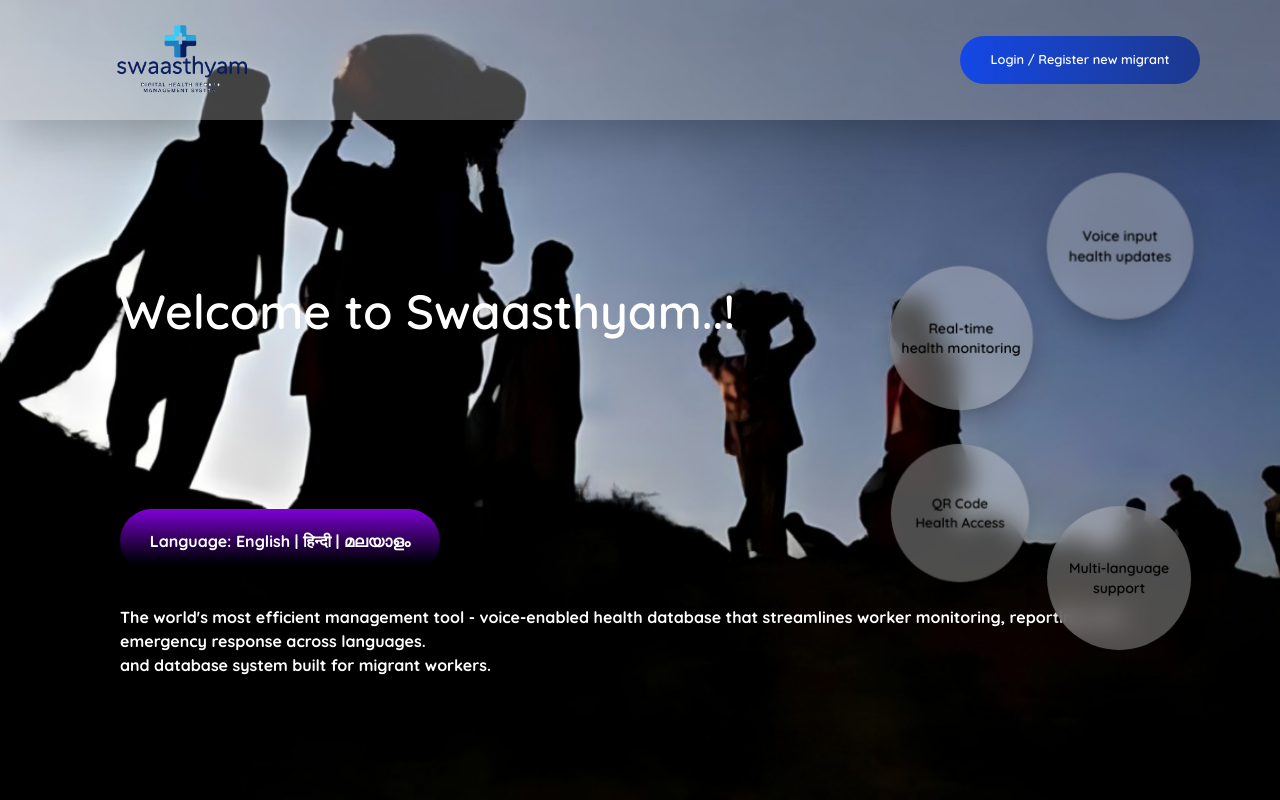
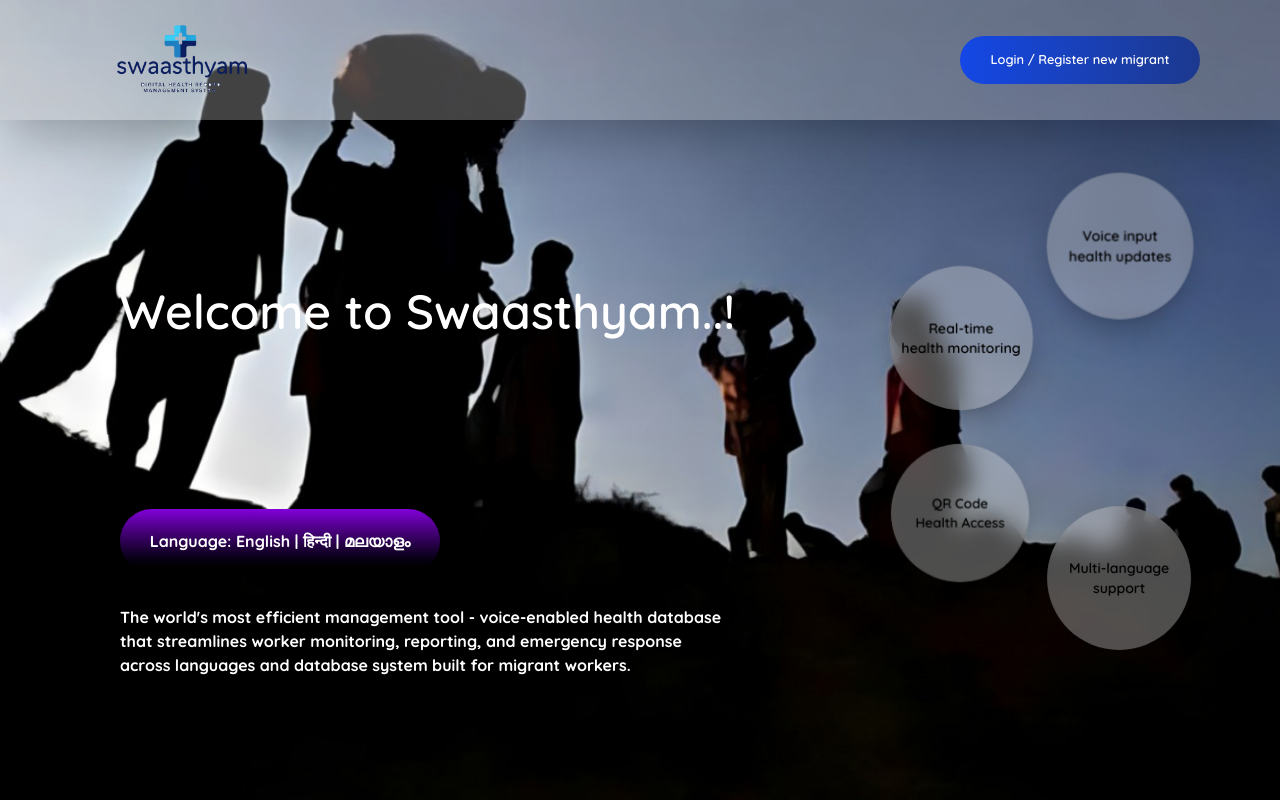
Before and after one commit to Swarspage/Cooked-Coders, a React (Vite) app in the folder Swaasthyam/: page /#/ in a window 1280 px wide. Built offline with nearby package versions, Linux system fonts and the light colour scheme; a web font is replaced by a local one.

Commit message:
Fix USP text overflow by breaking into 3 lines for better readability

```diff
--- a/Swaasthyam/src/Home.jsx
+++ b/Swaasthyam/src/Home.jsx
@@ -34,8 +34,9 @@
         </div>
         <div className="flex py-[2rem] items-start font-bold">
           <p>
-          The world's most efficient management tool - voice-enabled health database that streamlines worker monitoring, reporting, and emergency response across languages. <br />
-            and database system built for migrant workers.
+            The world's most efficient management tool - voice-enabled health database <br />
+            that streamlines worker monitoring, reporting, and emergency response <br />
+            across languages and database system built for migrant workers.
           </p>
         </div>
       </article>
```
